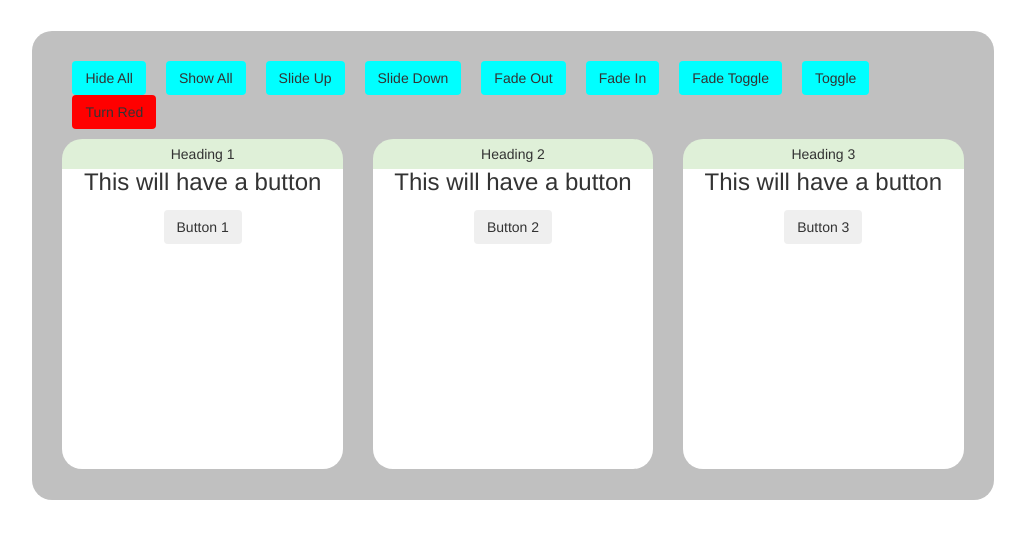
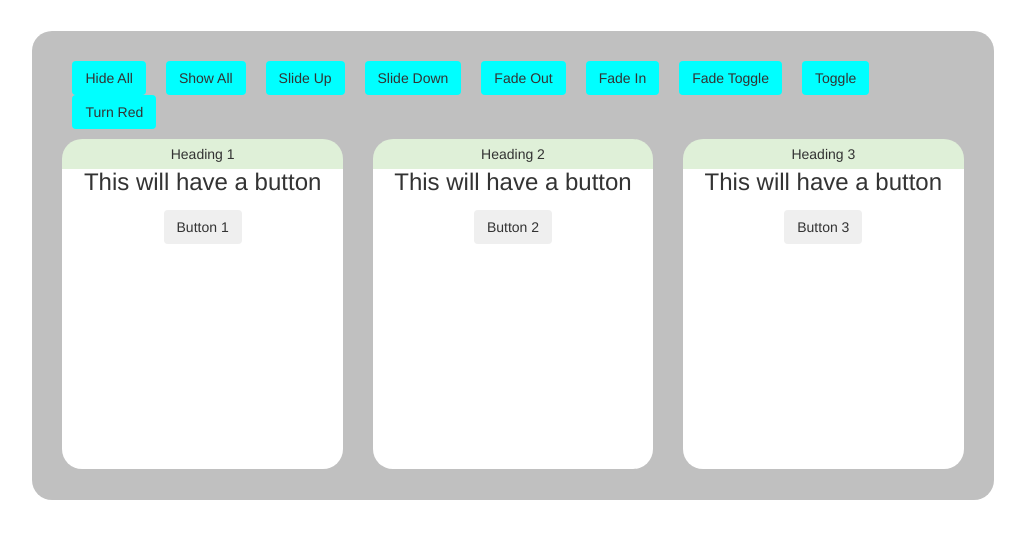
Before and after one commit to natetan/jquery-notes, a plain HTML site: page index.html in a window 1280 px wide. Shown: the whole page, without its empty margins (127-1152 px from the left). Drawn offline with nearby package versions, Linux system fonts and the light colour scheme.

Commit message:
removed default coloring

```diff
--- a/styles/styles.css
+++ b/styles/styles.css
@@ -44,6 +44,6 @@
 	margin: 0 10px;
 }
 
-#turnRedButton {
+.isRed {
 	background-color: red;
 }
```
